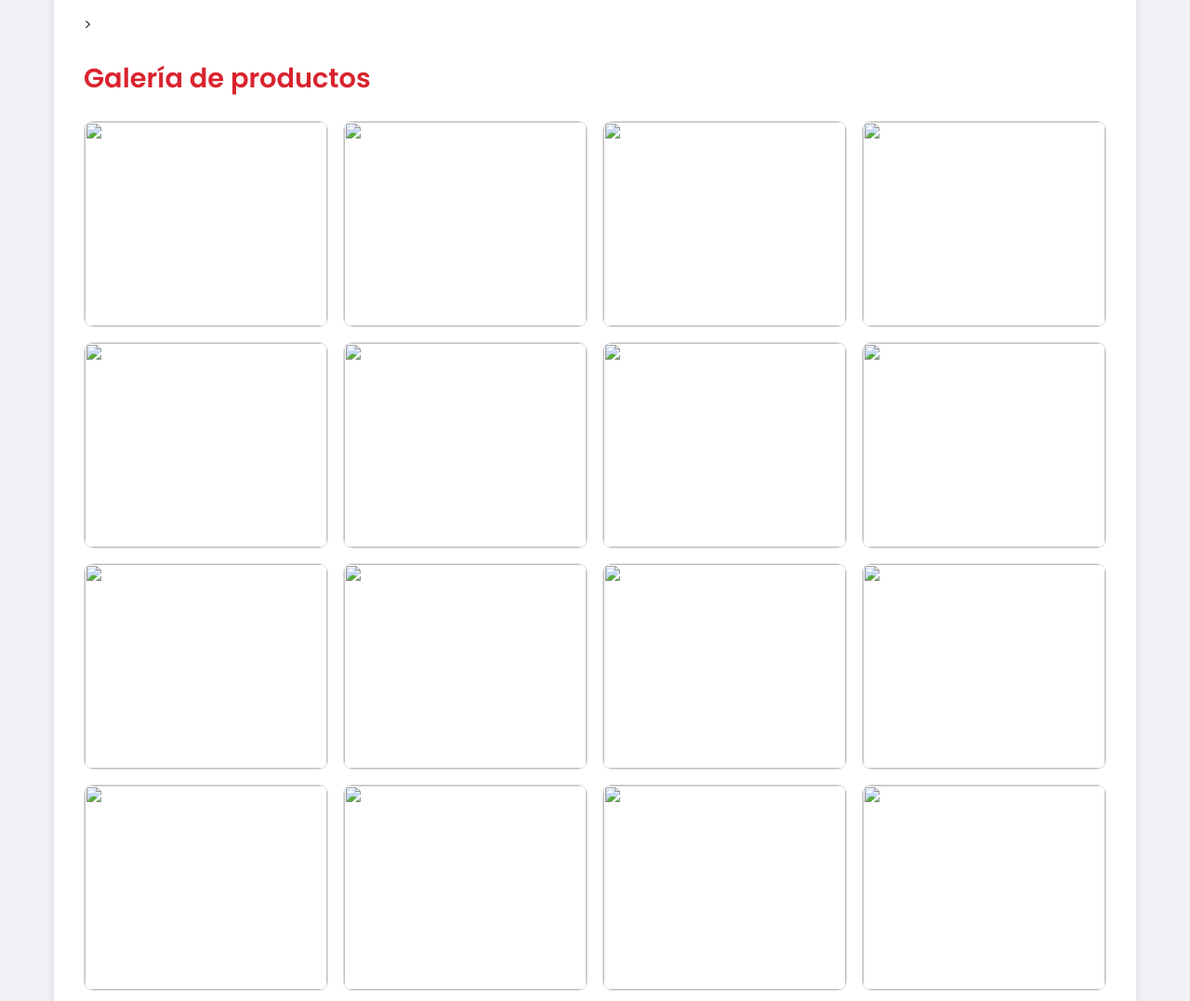
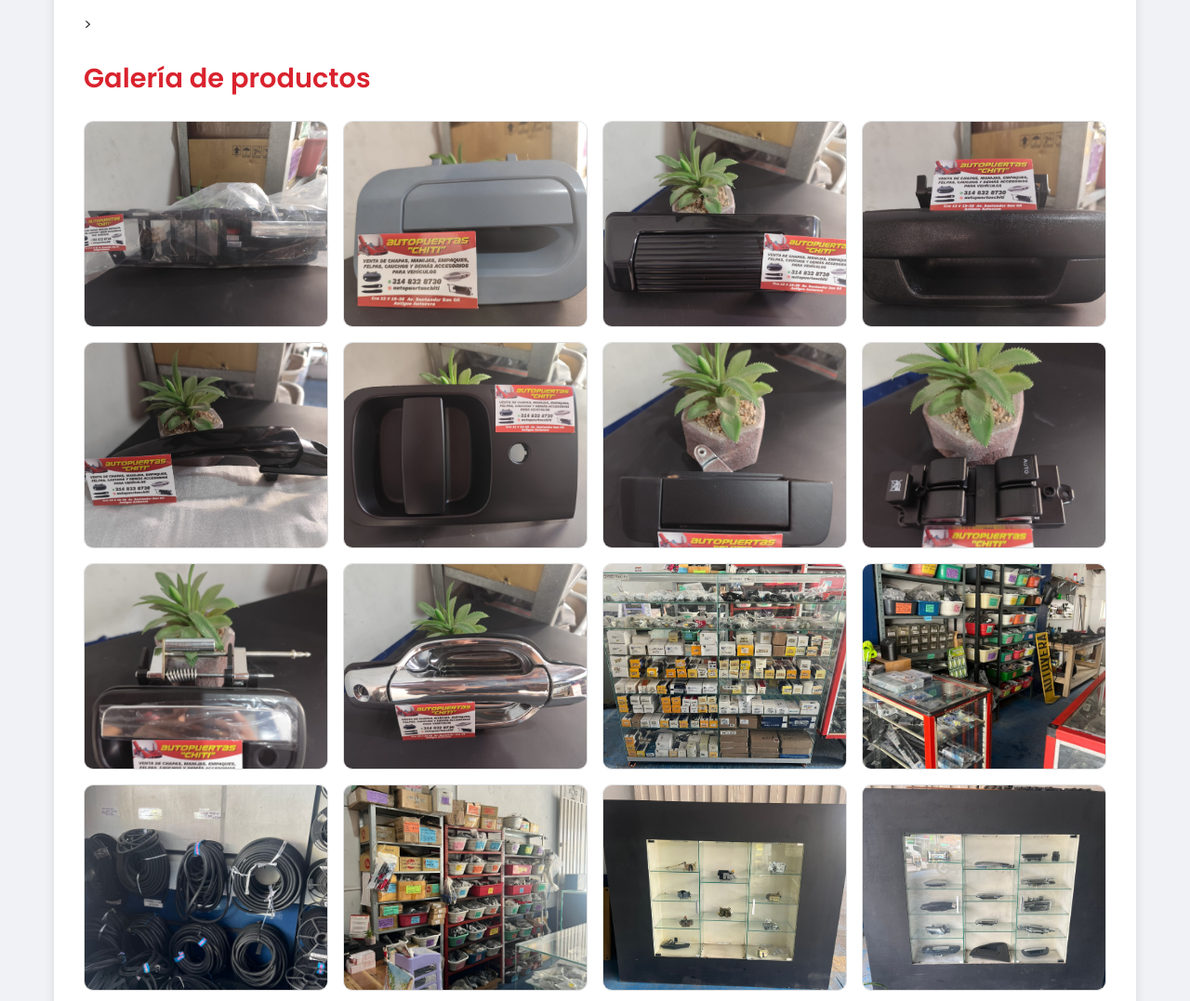
Before and after one commit to Silvia0202/autopuertaschiti.github.io, a plain HTML site: page index.html in a window 1280 px wide. Shown: the part 1720-2797 px from the top of the page at 93% size. Drawn offline with Linux system fonts and the light colour scheme.

Commit message:
Update index.html

```diff
--- a/index.html
+++ b/index.html
@@ -85,24 +85,24 @@
   <section class="bloque" id="galeria">>
     <h2>Galería de productos</h2>
     <div class="grid-galeria">
-      <div class="foto"><img src="images/manija1.jpeg"></div>
-      <div class="foto"><img src="images/manija2.jpeg"></div>
-      <div class="foto"><img src="images/manija3.jpeg"></div>
-      <div class="foto"><img src="images/manija4.jpeg"></div>
-      <div class="foto"><img src="images/manija5.jpeg"></div>
-      <div class="foto"><img src="images/manija6.jpeg"></div>
-      <div class="foto"><img src="images/manija7.jpeg"></div>
-      <div class="foto"><img src="images/manija8.jpeg"></div>
-      <div class="foto"><img src="images/manija9.jpeg"></div>
-      <div class="foto"><img src="images/manija10.jpeg"></div>
-      <div class="foto"><img src="images/tienda1.jpeg"></div>
-      <div class="foto"><img src="images/tienda2.jpeg"></div>
-      <div class="foto"><img src="images/tienda3.jpeg"></div>
-      <div class="foto"><img src="images/tienda4.jpeg"></div>
-      <div class="foto"><img src="images/tienda5.jpeg"></div>
-      <div class="foto"><img src="images/tienda6.jpeg"></div>
-      <div class="foto"><img src="images/tienda7.jpeg"></div>
-      <div class="foto"><img src="images/tienda8.jpeg"></div>
+      <div class="foto"><img src="manija1.jpeg"></div>
+      <div class="foto"><img src="manija2.jpeg"></div>
+      <div class="foto"><img src="manija3.jpeg"></div>
+      <div class="foto"><img src="manija4.jpeg"></div>
+      <div class="foto"><img src="manija5.jpeg"></div>
+      <div class="foto"><img src="manija6.jpeg"></div>
+      <div class="foto"><img src="manija7.jpeg"></div>
+      <div class="foto"><img src="manija8.jpeg"></div>
+      <div class="foto"><img src="manija9.jpeg"></div>
+      <div class="foto"><img src="manija10.jpeg"></div>
+      <div class="foto"><img src="tienda1.jpeg"></div>
+      <div class="foto"><img src="tienda2.jpeg"></div>
+      <div class="foto"><img src="tienda3.jpeg"></div>
+      <div class="foto"><img src="tienda4.jpeg"></div>
+      <div class="foto"><img src="tienda5.jpeg"></div>
+      <div class="foto"><img src="tienda6.jpeg"></div>
+      <div class="foto"><img src="tienda7.jpeg"></div>
+      <div class="foto"><img src="tienda8.jpeg"></div>
     </div>
   </section>
 
@@ -176,7 +176,7 @@
 </script>
 
 <a href="https://wa.me/573148328730" class="btn-wsp" target="_blank">
-  <img src="images/wsp.png" alt="WhatsApp">
+  <img src="wsp.png" alt="WhatsApp">
 </a>
 <script>
   const preguntas = document.querySelectorAll(".faq-question");
```
